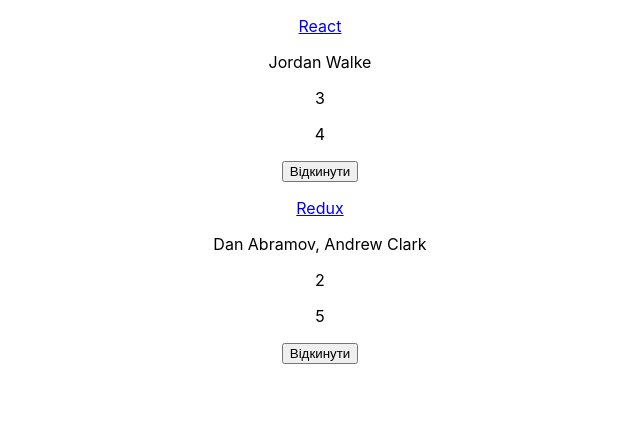
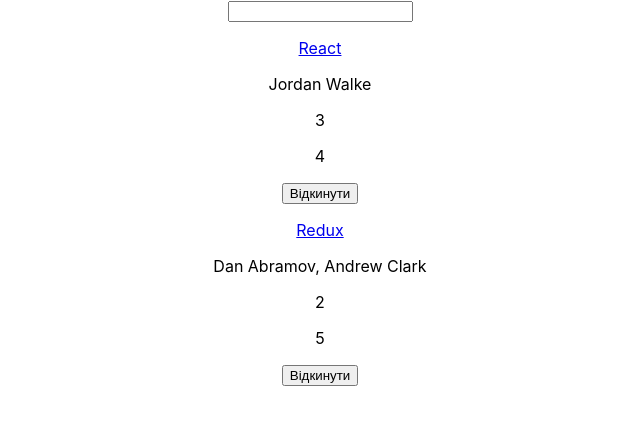
Before and after one commit to karvaton/hackernews-test, a React (Create React App) app: page / in a window 1280 px wide. Shown: the top 424 px of the page, without its empty margins (320-960 px from the left). Built offline with nearby package versions, Linux system fonts and the light colour scheme; the HTML template or start-up script is replaced by a standard one.

Commit message:
розділення компонентів

```diff
--- a/src/App.js
+++ b/src/App.js
@@ -21,6 +21,52 @@
 	},
 ];
 
+const isSearched = searchTerm => item =>
+    item.title.toLowerCase().includes(searchTerm.toLowerCase());
+
+class Search extends Component {
+    render() {
+        const {value, onChange} = this.props;
+        return (
+            <form>
+                <input
+                    type="text"
+                    value={value}
+                    onChange={onChange}
+                />
+            </form>
+        )
+    }
+}
+
+class Table extends Component {
+    render() {
+        const { list, pattern, onDismiss } = this.props;
+        return (
+            <div>
+            {list.filter(isSearched(pattern)).map(item =>
+                <div key={item.objectID}>
+                    <p>
+                        <a href={item.url}>{item.title}</a>
+                    </p>
+                    <p>{item.author}</p>
+                    <p>{item.num_comments}</p>
+                    <p>{item.points}</p>
+                    <p>
+                        <button
+                            onClick={() => onDismiss(item.objectID)}
+                            type="button"
+                        >
+                            Відкинути
+                        </button>
+                    </p>
+                </div>
+            )}
+            </div>
+        )
+    }
+}
+
 
 class App extends Component {
 	constructor(props) {
@@ -28,9 +74,15 @@
 
 		this.state = {
 			list,
+            searchTerm: '',
 		}
 
-    this.onDismiss.bind(this);
+        this.onSearchChange = this.onSearchChange.bind(this);
+        this.onDismiss = this.onDismiss.bind(this);
+	}
+
+    onSearchChange(event) {
+        this.setState({ searchTerm: event.target.value });
     }
 
 	onDismiss(id) {
@@ -40,26 +92,18 @@
 	}
 
 	render() {
+        const {searchTerm, list} = this.state;
 		return (
 			<div className="App">
-        {this.state.list.map(item =>
-          <div key={item.objectID}>
-            <p>
-              <a href={item.url}>{item.title}</a>
-            </p>
-            <p>{item.author}</p>
-            <p>{item.num_comments}</p>
-            <p>{item.points}</p>
-            <p>
-              <button
-                onClick={() => this.onDismiss(item.objectID)}
-                type="button"
-              >
-                Відкинути
-              </button>
-            </p>
-          </div>
-        )}
+                <Search
+                    value={searchTerm}
+                    onChange={this.onSearchChange}
+                />
+                <Table
+                    list={list}
+                    pattern={searchTerm}
+                    onDismiss={this.onDismiss}
+                />
 			</div>
 		);
 	}
```
Also changed, not shown: 2 other files (tests, documents, lock files or other folders). Lines whose indentation alone changed are shown as unchanged.
